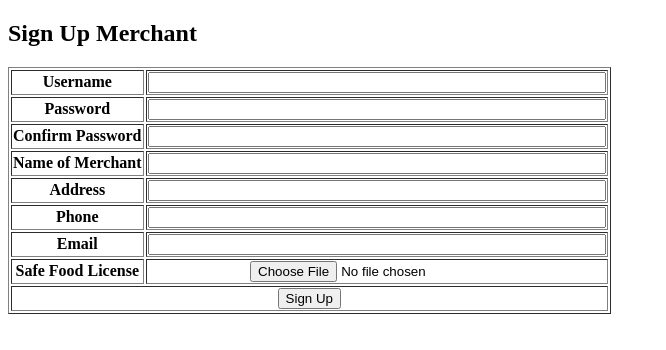
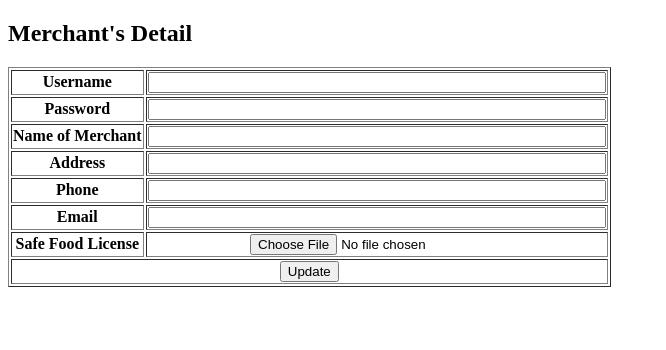
Before and after one commit to Nguyenphangiang/MD6-Feeder-FE, an Angular app: page /login in a window 1280 px wide. Before the commit this address led to /. Shown: the top 350 px of the page, without its empty margins (0-666 px from the left). Built offline with nearby package versions, Linux system fonts and the light colour scheme; no server answers.

Commit message:
add detail merchant not checked

```diff
--- a/src/app/app.component.html
+++ b/src/app/app.component.html
@@ -1 +1 @@
-<app-create></app-create>
+<router-outlet></router-outlet>
--- /dev/null
+++ b/src/app/merchant/detail/detail.component.html
@@ -0,0 +1,38 @@
+<h2>Merchant's Detail</h2>
+<form [formGroup]="merchantForm">
+  <table border="1">
+    <tr>
+      <th>Username</th>
+      <th><input type="text" formControlName="username" style="width: 450px"></th>
+    </tr>
+    <tr>
+      <th>Password</th>
+      <th><input type="text" formControlName="password" style="width: 450px"></th>
+    </tr>
+    <tr>
+      <th>Name of Merchant</th>
+      <th><input type="text" formControlName="name" style="width: 450px"></th>
+    </tr>
+    <tr>
+      <th>Address</th>
+      <th><input type="text" formControlName="address" style="width: 450px"></th>
+    </tr>
+    <tr>
+      <th>Phone</th>
+      <th><input type="text" formControlName="phone" style="width: 450px"></th>
+    </tr>
+    <tr>
+      <th>Email</th>
+      <th><input type="text" formControlName="email" style="width: 450px"></th>
+    </tr>
+    <tr>
+      <th>Safe Food License</th>
+      <th><input type="file" formControlName="safeFoodLicense"></th>
+    </tr>
+    <tr>
+      <th colspan="2">
+        <button style="text-align: center">Update</button>
+      </th>
+    </tr>
+  </table>
+</form>
--- /dev/null
+++ b/src/app/merchant/detail/detail.component.ts
@@ -0,0 +1,60 @@
+import { Component, OnInit } from '@angular/core';
+import {MerchantServiceService} from '../../service/merchant-service.service';
+import {ActivatedRoute, Router} from '@angular/router';
+import {FormControl, FormGroup} from '@angular/forms';
+
+@Component({
+  selector: 'app-detail',
+  templateUrl: './detail.component.html',
+  styleUrls: ['./detail.component.css']
+})
+export class DetailComponent implements OnInit {
+  merchantForm: FormGroup = new FormGroup({
+    id: new FormControl(),
+    name: new FormControl(),
+    username: new FormControl(),
+    password: new FormControl(),
+    safeFoodLicense: new FormControl(),
+    email: new FormControl(),
+    phone: new FormControl(),
+    address: new FormControl(),
+    user: new FormControl()
+  });
+  id: string;
+  constructor( private router: Router,
+               private merchantService: MerchantServiceService,
+               private activatedRoute: ActivatedRoute) {
+    this.activatedRoute.paramMap.subscribe((paraMap) => {
+      this.id = paraMap.get('id');
+      this.showDetail(this.id);
+    });
+  }
+
+  ngOnInit() {
+  }
+
+  showDetail(id: string) {
+    this.merchantService.findById(id).subscribe((data) => {
+      this.merchantForm = new FormGroup({
+        id: new FormControl(data.id),
+        name: new FormControl(data.name),
+        safeFoodLicense: new FormControl(data.safeFoodLicense),
+        email: new FormControl(data.email),
+        phone: new FormControl(data.phone),
+        address: new FormControl(data.address),
+        username: new FormControl(data.user.username),
+        password: new FormControl(data.user.password)
+      });
+    }, () => {
+      alert('Cant Load Merchant\'s Detail!');
+    });
+  }
+  updateMerchant(id: number) {
+    const merchant = new FormData();
+
+    this.merchantService.updateOld(id, merchant).subscribe(() => {
+      alert('success');
+      this.router.navigate(['/book']);
+    })
+  }
+}
--- a/src/app/merchant/merchant-routing.module.ts
+++ b/src/app/merchant/merchant-routing.module.ts
@@ -1,12 +1,17 @@
 import { NgModule } from '@angular/core';
 import { Routes, RouterModule } from '@angular/router';
 import {CreateComponent} from './create/create.component';
+import {DetailComponent} from './detail/detail.component';
 
 
 const routes: Routes = [
   {
     path : 'create',
     component : CreateComponent
+  },
+  {
+    path : ':id',
+    component : DetailComponent
   }
 ];
 
--- a/src/app/service/merchant-service.service.ts
+++ b/src/app/service/merchant-service.service.ts
@@ -15,7 +15,7 @@ export class MerchantServiceService {
   findAll(): Observable<Merchant[]> {
     return this.http.get<Merchant[]>(apiUrl + 'merchant');
   }
-  findById(id: number): Observable<Merchant> {
+  findById(id: string): Observable<Merchant> {
     return this.http.get<Merchant>(apiUrl + 'merchant/' + id);
   }
   // createNew(merchant: Merchant): Observable<Merchant> {
@@ -24,9 +24,9 @@ export class MerchantServiceService {
   createNew(merchant: any): Observable<AppUser> {
     return this.http.post<AppUser>(apiUrl + 'merchant/register', merchant);
   }
-  // updateOld(id: number, merchant: Merchant): Observable<Merchant> {
-  //   return this.http.post<Merchant>(apiUrl + 'merchant/' + id, merchant );
-  // }
+  updateOld(id: number, merchant: FormData): Observable<Merchant> {
+    return this.http.post<Merchant>(apiUrl + 'merchant/' + id, merchant );
+  }
   // deleteById(id: number): Observable<Merchant> {
   //   return this.http.delete<Merchant>(apiUrl + 'merchant/' + id);
   // }
```
Also changed, not shown: src/app/app.module.ts (+4 -3 lines), src/app/merchant/merchant.module.ts (+9 -5 lines), src/app/merchant/detail/detail.component.css (added), 1 other file (tests, documents, lock files or other folders).
